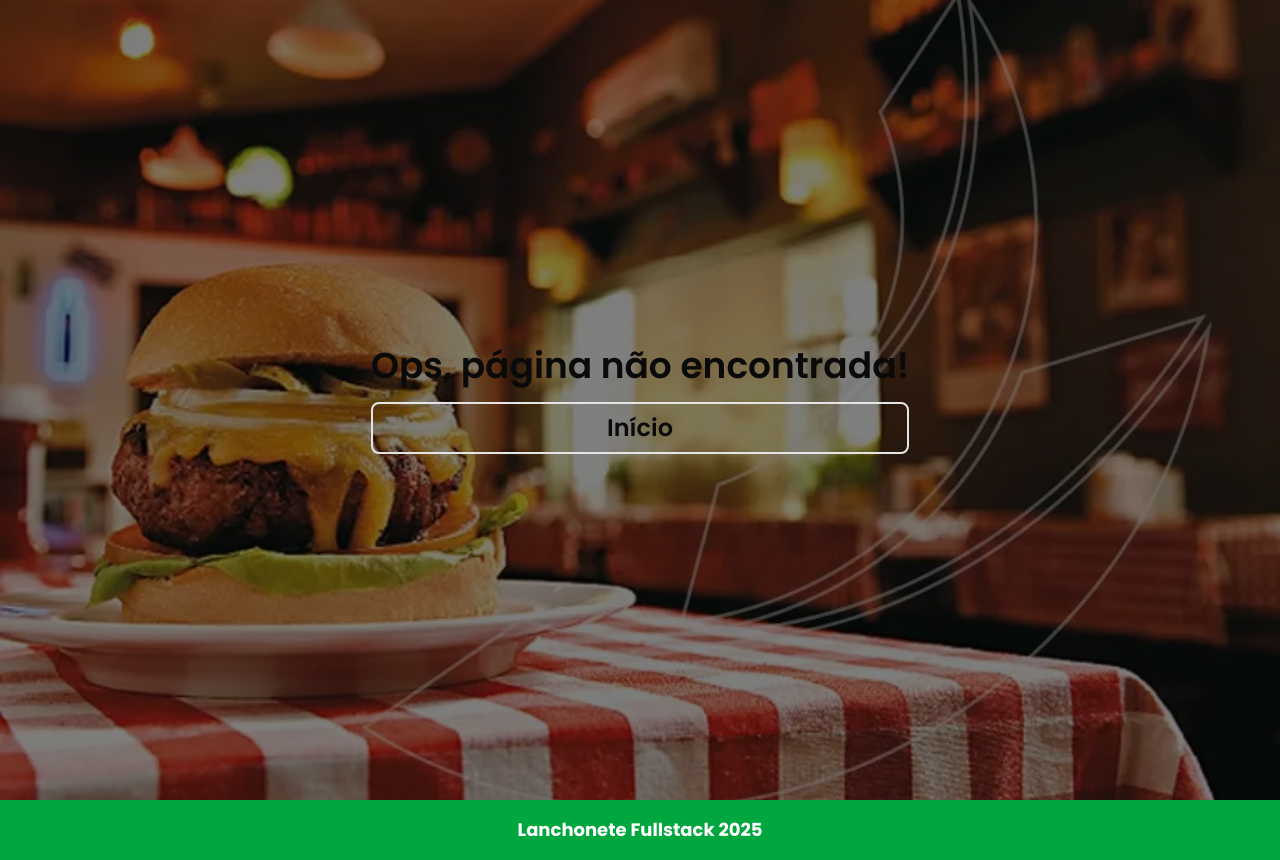
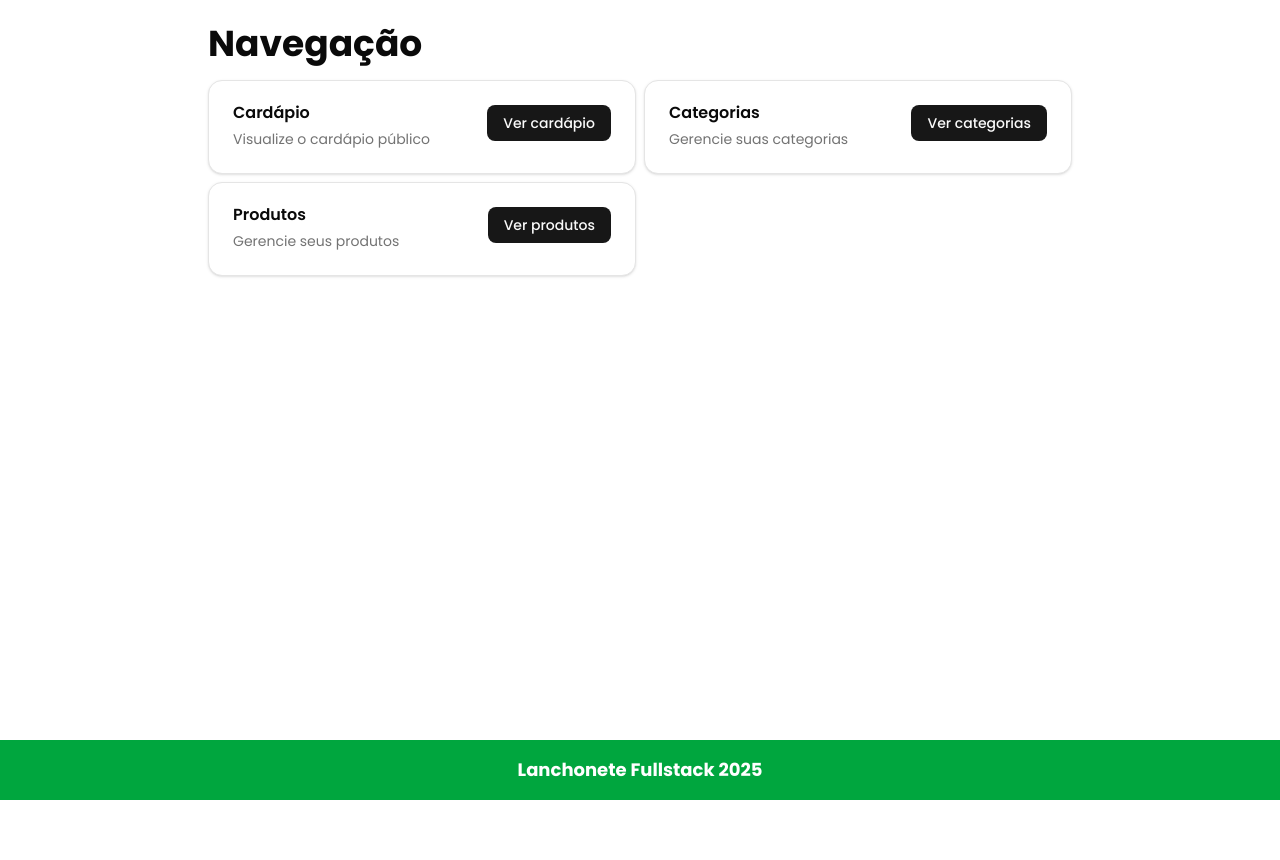
Before and after one commit to joseisaacpy/lanchonete-page, a Next.js app: page /painel in a window 1280 px wide. Before the commit this address had no page. After the commit the page ends 800 px from the top, so only its background shows below. Built offline with nearby package versions, Linux system fonts and the light colour scheme.

Commit message:
feat(layouts): criar layouts separados/únicos para páginas de /categorias e /produtos respectivamente

```diff
--- a/app/(private)/layout.tsx
+++ b/app/(private)/painel/categorias/layout.tsx
@@ -1,8 +1,9 @@
-import { Home, FolderKanban, Package } from "lucide-react";
+import { Button } from "@/components/ui/button";
+import { FolderKanban, Plus, Home, LogOut } from "lucide-react";
 import Link from "next/link";
-import { Toaster } from "sonner";
+import { logout } from "@/utils/logout";
 
-export default function LayoutPrivate({
+export default function LayoutCategorias({
   children,
 }: {
   children: React.ReactNode;
@@ -16,15 +17,14 @@ export default function LayoutPrivate({
 
         <nav className="flex gap-4 items-center">
           <Link
-            href="/"
-            title="Ver cardápio público"
+            href="/painel/"
+            title="Painel Principal"
             className="opacity-80 hover:opacity-100 transition"
           >
             <Home />
           </Link>
-
           <Link
-            href="/categorias"
+            href="/painel/categorias"
             title="Gerenciar categorias"
             className="opacity-80 hover:opacity-100 transition"
           >
@@ -32,18 +32,16 @@ export default function LayoutPrivate({
           </Link>
 
           <Link
-            href="/produtos"
-            title="Gerenciar produtos"
+            href="/painel/categorias/nova"
+            title="Adicionar categoria"
             className="opacity-80 hover:opacity-100 transition"
           >
-            <Package />
+            <Plus />
           </Link>
         </nav>
       </header>
 
       <main className="p-4">{children}</main>
-
-      <Toaster />
     </section>
   );
 }
--- /dev/null
+++ b/app/(private)/painel/page.tsx
@@ -0,0 +1,56 @@
+import {
+  Card,
+  CardAction,
+  CardDescription,
+  CardHeader,
+  CardTitle,
+} from "@/components/ui/card";
+import Link from "next/link";
+import { Button } from "@/components/ui/button";
+
+export const metadata = {
+  title: "Painel",
+};
+
+export default function Painel() {
+  return (
+    <section className="section-container">
+      <h1 className="h1-title">Navegação</h1>
+      <div className="grid grid-cols-1 md:grid-cols-2 gap-2">
+        <Card>
+          <CardHeader>
+            <CardTitle>Cardápio</CardTitle>
+            <CardDescription>Visualize o cardápio público</CardDescription>
+            <CardAction>
+              <Button>
+                <Link href="/">Ver cardápio</Link>
+              </Button>
+            </CardAction>
+          </CardHeader>
+        </Card>
+        <Card>
+          <CardHeader>
+            <CardTitle>Categorias</CardTitle>
+            <CardDescription>Gerencie suas categorias</CardDescription>
+            <CardAction>
+              <Button>
+                <Link href="/painel/categorias">Ver categorias</Link>
+              </Button>
+            </CardAction>
+          </CardHeader>
+        </Card>
+        <Card>
+          <CardHeader>
+            <CardTitle>Produtos</CardTitle>
+            <CardDescription>Gerencie seus produtos</CardDescription>
+            <CardAction>
+              <Button>
+                <Link href="/painel/produtos">Ver produtos</Link>
+              </Button>
+            </CardAction>
+          </CardHeader>
+        </Card>
+      </div>
+    </section>
+  );
+}
--- /dev/null
+++ b/app/(private)/painel/produtos/layout.tsx
@@ -0,0 +1,45 @@
+import { FolderKanban, Plus, Home } from "lucide-react";
+import Link from "next/link";
+
+export default function LayoutProdutos({
+  children,
+}: {
+  children: React.ReactNode;
+}) {
+  return (
+    <section>
+      <header className="p-4 flex justify-between items-center">
+        <h1 className="text-base md:text-2xl font-bold">
+          Painel Privado da Lanchonete
+        </h1>
+
+        <nav className="flex gap-4 items-center">
+          <Link
+            href="/painel/"
+            title="Painel Principal"
+            className="opacity-80 hover:opacity-100 transition"
+          >
+            <Home />
+          </Link>
+          <Link
+            href="/painel/produtos"
+            title="Gerenciar produtos"
+            className="opacity-80 hover:opacity-100 transition"
+          >
+            <FolderKanban />
+          </Link>
+
+          <Link
+            href="/painel/produtos/novo"
+            title="Adicionar produto"
+            className="opacity-80 hover:opacity-100 transition"
+          >
+            <Plus />
+          </Link>
+        </nav>
+      </header>
+
+      <main className="p-4">{children}</main>
+    </section>
+  );
+}
```
Also changed, not shown: app/(private)/painel/categorias/nova/page.tsx (renamed from app/(private)/categorias/nova/page.tsx), app/(private)/painel/categorias/page.tsx (renamed from app/(private)/categorias/page.tsx), app/(private)/painel/produtos/novo/page.tsx (renamed from app/(private)/produtos/novo/page.tsx), app/(private)/painel/produtos/page.tsx (renamed from app/(private)/produtos/page.tsx).
